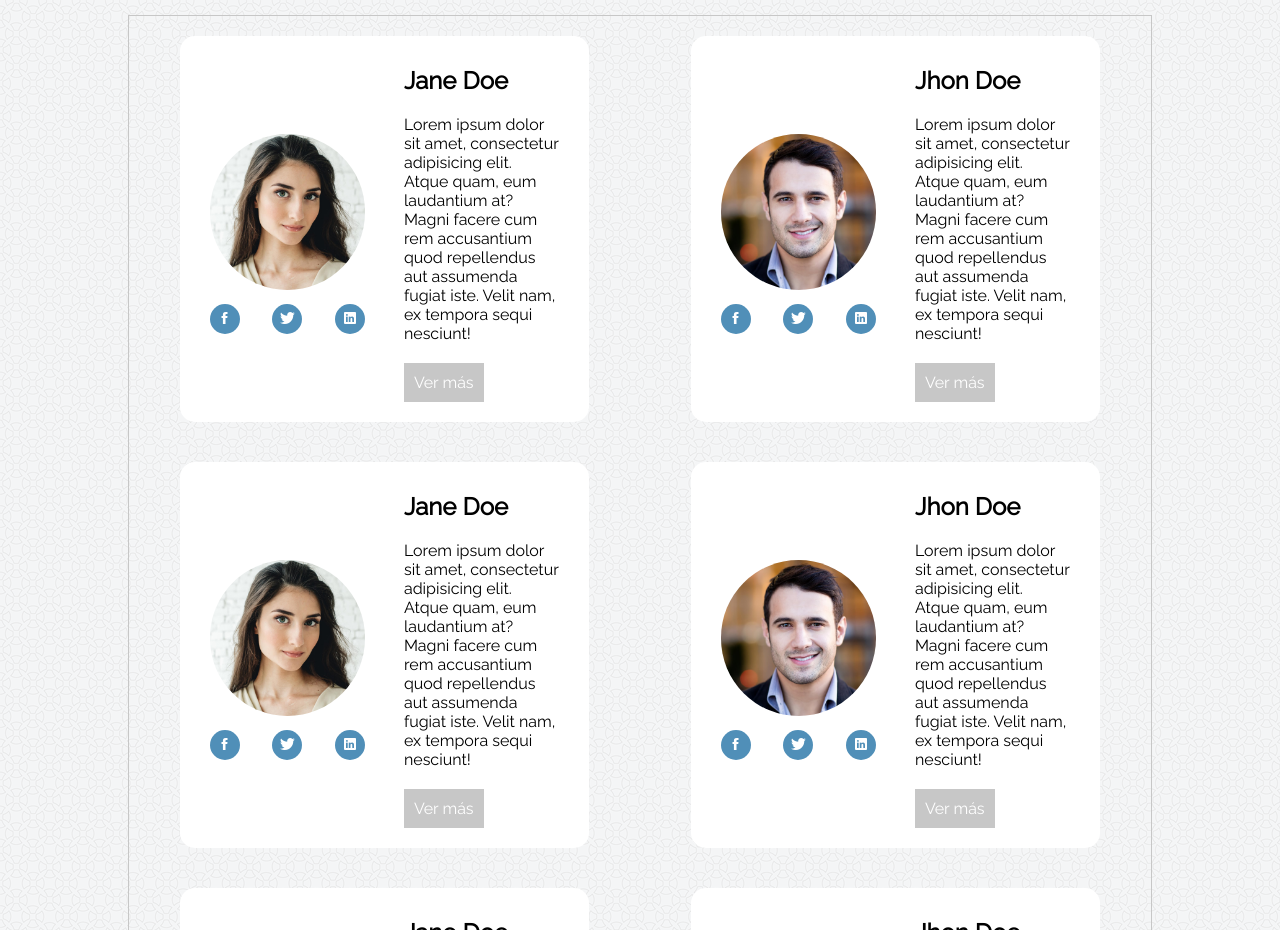
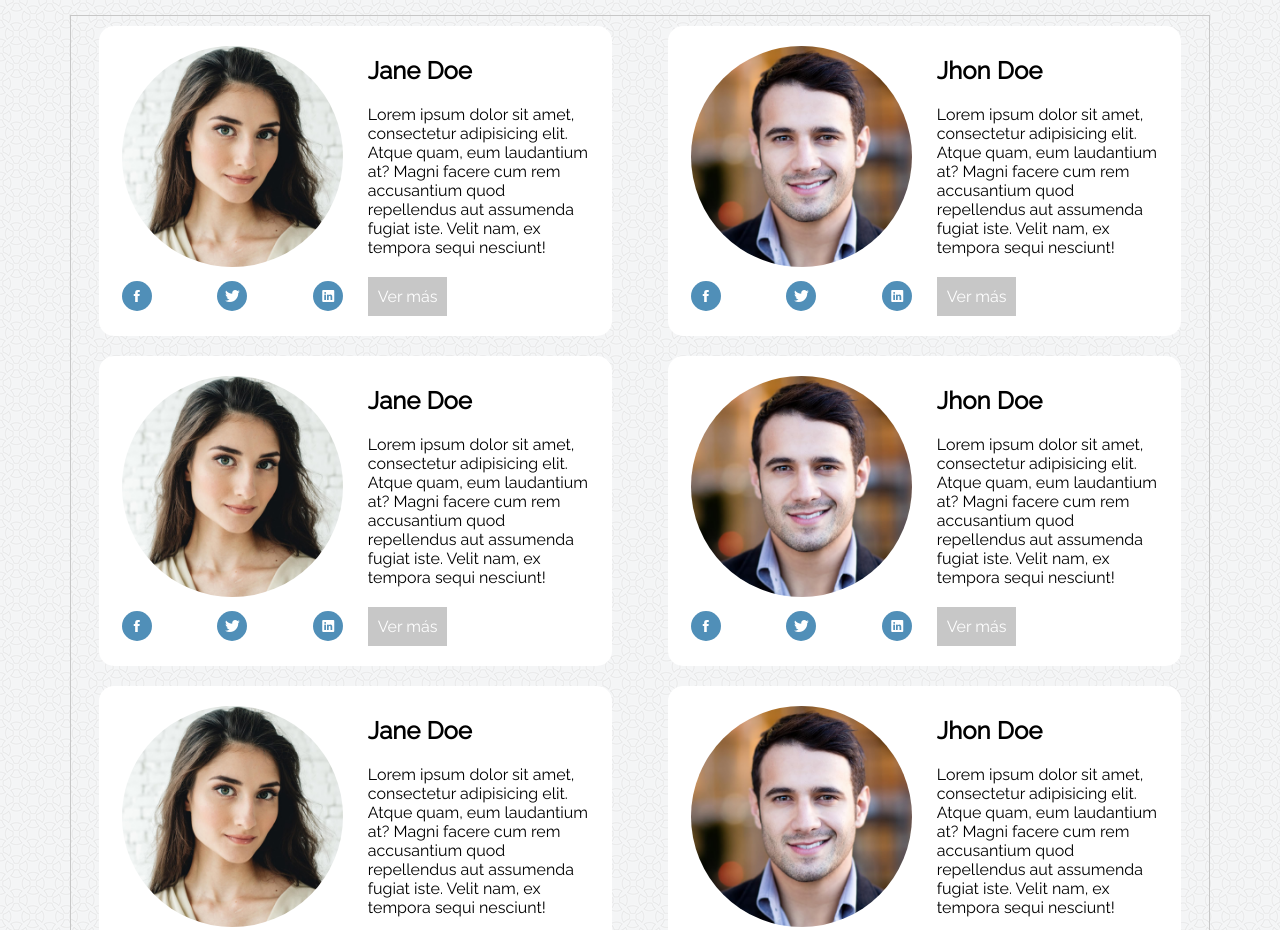
Before and after one commit to anarubado/John-Jane-Doe, a plain HTML site: page index.html in a window 1280 px wide. Shown: the top 930 px of the page. Drawn offline with nearby package versions, Linux system fonts and the light colour scheme.

Commit message:
implementacion de estilo en desktop

```diff
--- a/css/styles.css
+++ b/css/styles.css
@@ -38,7 +38,7 @@ body{
     justify-content: space-around;
     align-items: center;
     border-radius: 15px;
-    margin: 20px;
+    margin: 10px;
     padding: 10px;
 }
 
@@ -94,14 +94,14 @@ body{
     }
 
     .card{
-        width: 40%;
+        width: 45%;
     }
 }
 
-@media (min-width: 1024px){
+@media (min-width: 1140px){
 
     .container{
-        max-width: 1024px;
+        max-width: 1140px;
     }
 
     .card{
@@ -109,8 +109,10 @@ body{
         flex-wrap: wrap;
         flex-direction: row;
         justify-content: space-around;
+        align-items: stretch;
+        width: 45%;
     }
     .card-image, .card-data{
-        width: 40%;
+        width: 45%;
     }
 }
```
